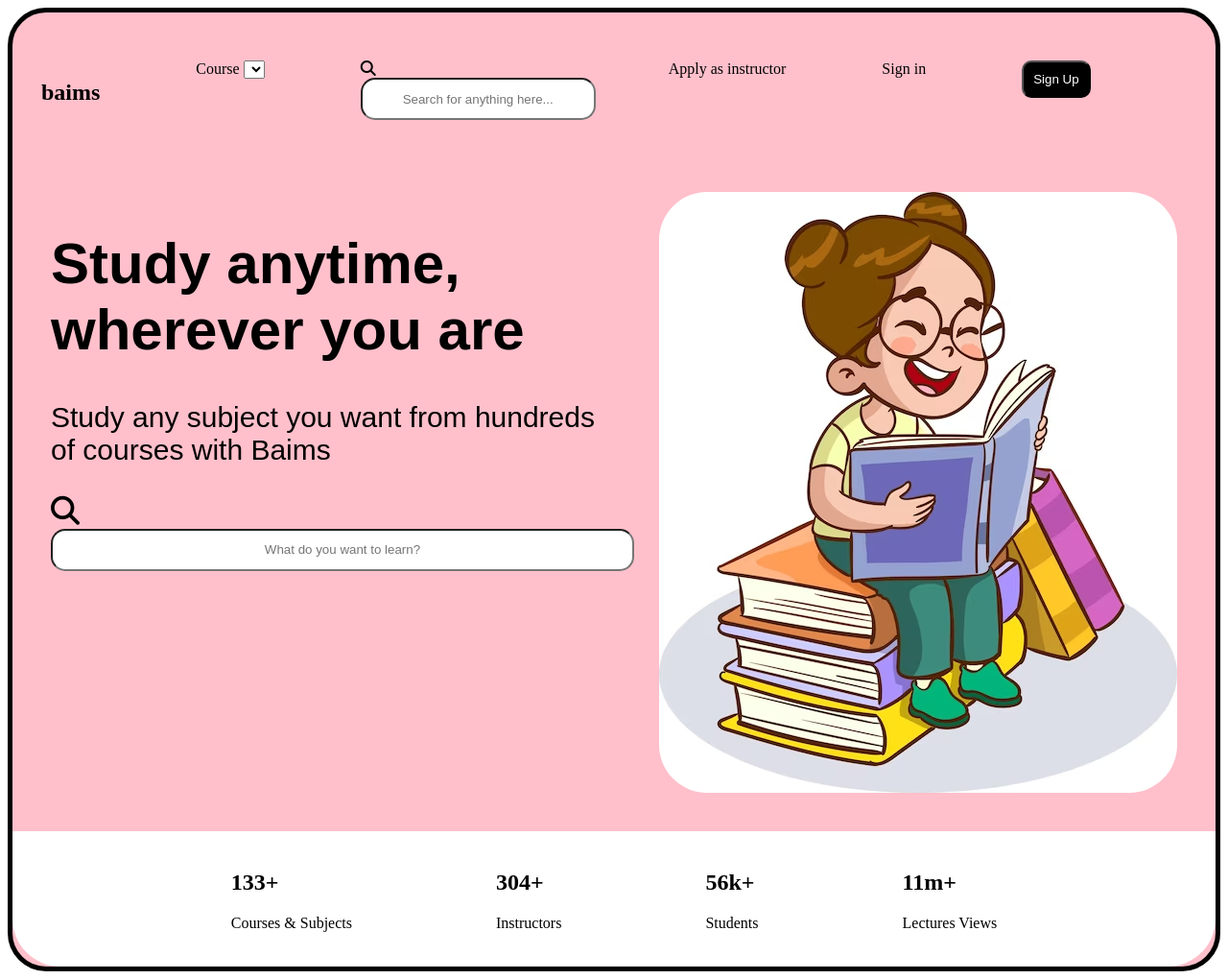
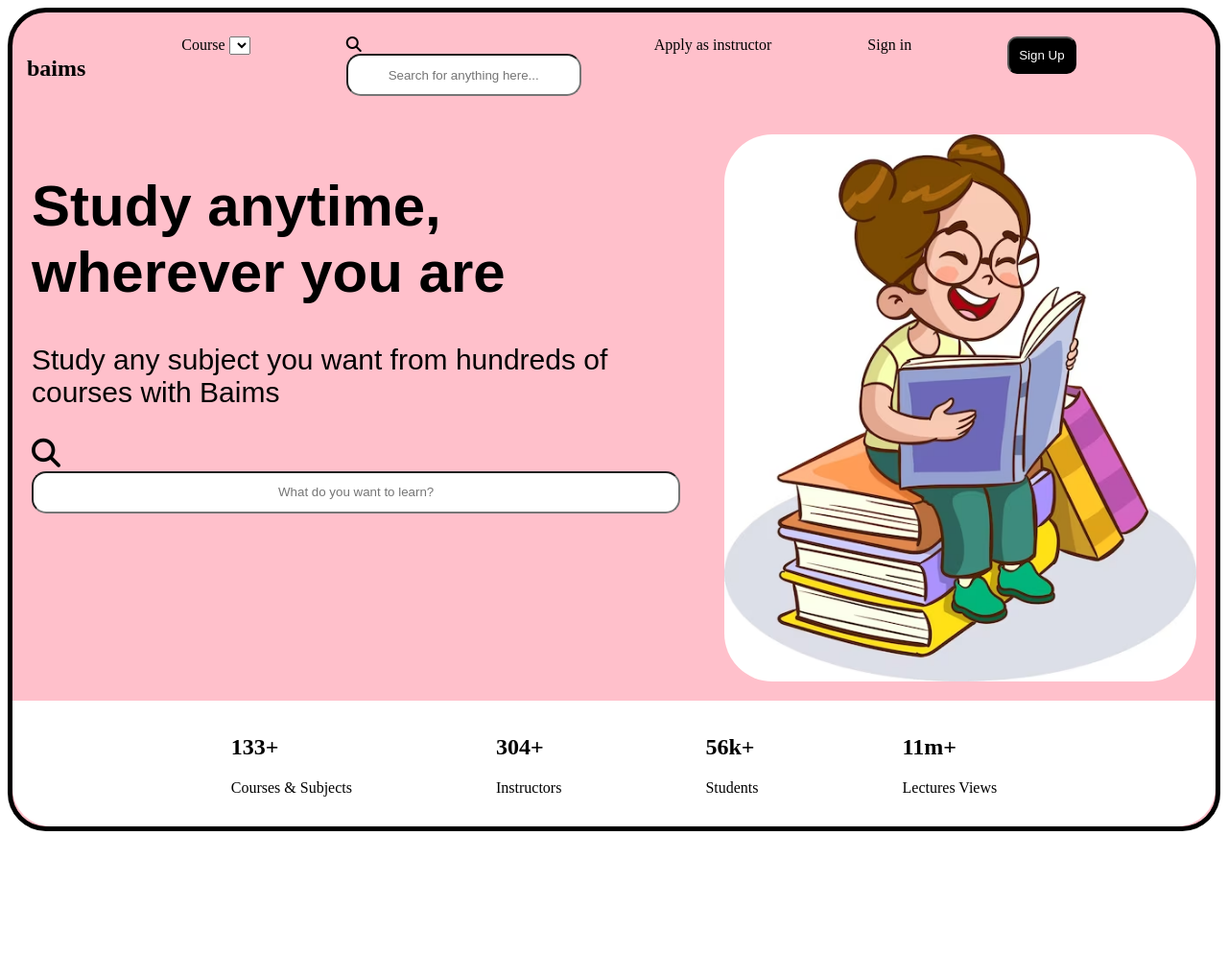
Before and after one commit to Yaar-Nuul/Assessment-two-html, a plain HTML site: page index.html in a window 1280 px wide. Shown: the whole page at 96% size. After the commit the page ends 874 px from the top, so only its background shows below. Drawn offline with Linux system fonts and the light colour scheme.

Commit message:
add changes

```diff
--- a/style.css
+++ b/style.css
@@ -6,24 +6,26 @@ body{
     background-color: pink;
     border: solid 5px;
     border-radius: 40px;
-    padding-top: 20px;
+    padding-top: 10px;
 
 }
 #navbar{
     display: flex;
     gap: 100px;
-    padding:30px;
+    padding:15px;
 }
 #lan-page{
     display: flex;
-    gap: 50px;
-    padding: 40px;
+    gap: 70px;
+    padding: 20px;
     text-align: left;
     font-size: 30px;
     font-family: 'Arial';
 }
 img{
     border-radius: 50px;
+    height: 570px;
+
 }
 input{
     height: 20px;
@@ -43,9 +45,9 @@ button{
     gap: 150px;
     justify-content: center;
     background-color: white;
-    border-bottom-left-radius: 50px;
-    border-bottom-right-radius: 50px;
-    padding: 20px;
+    border-bottom-left-radius: 40px;
+    border-bottom-right-radius: 40px;
+    padding: 15px;
 }
 
 
```
